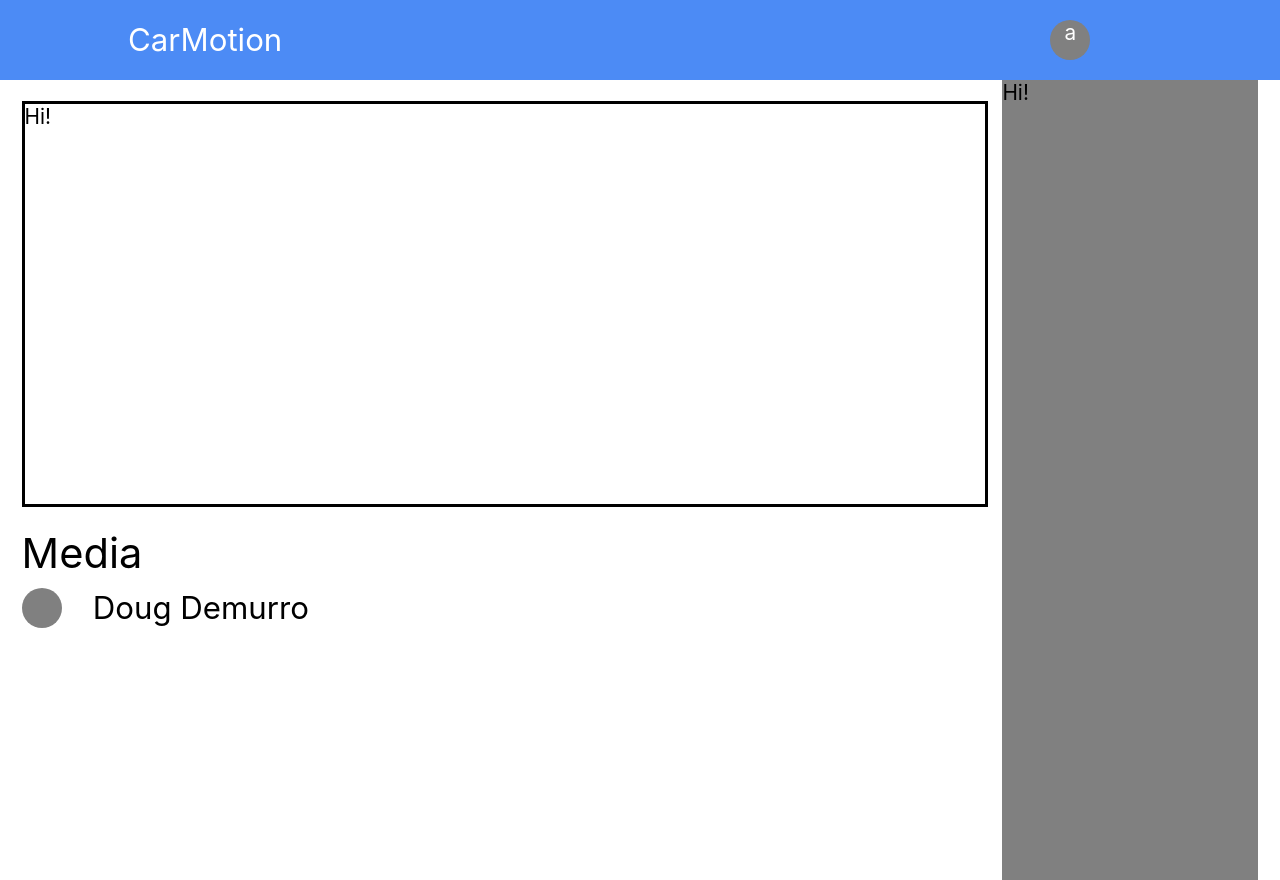
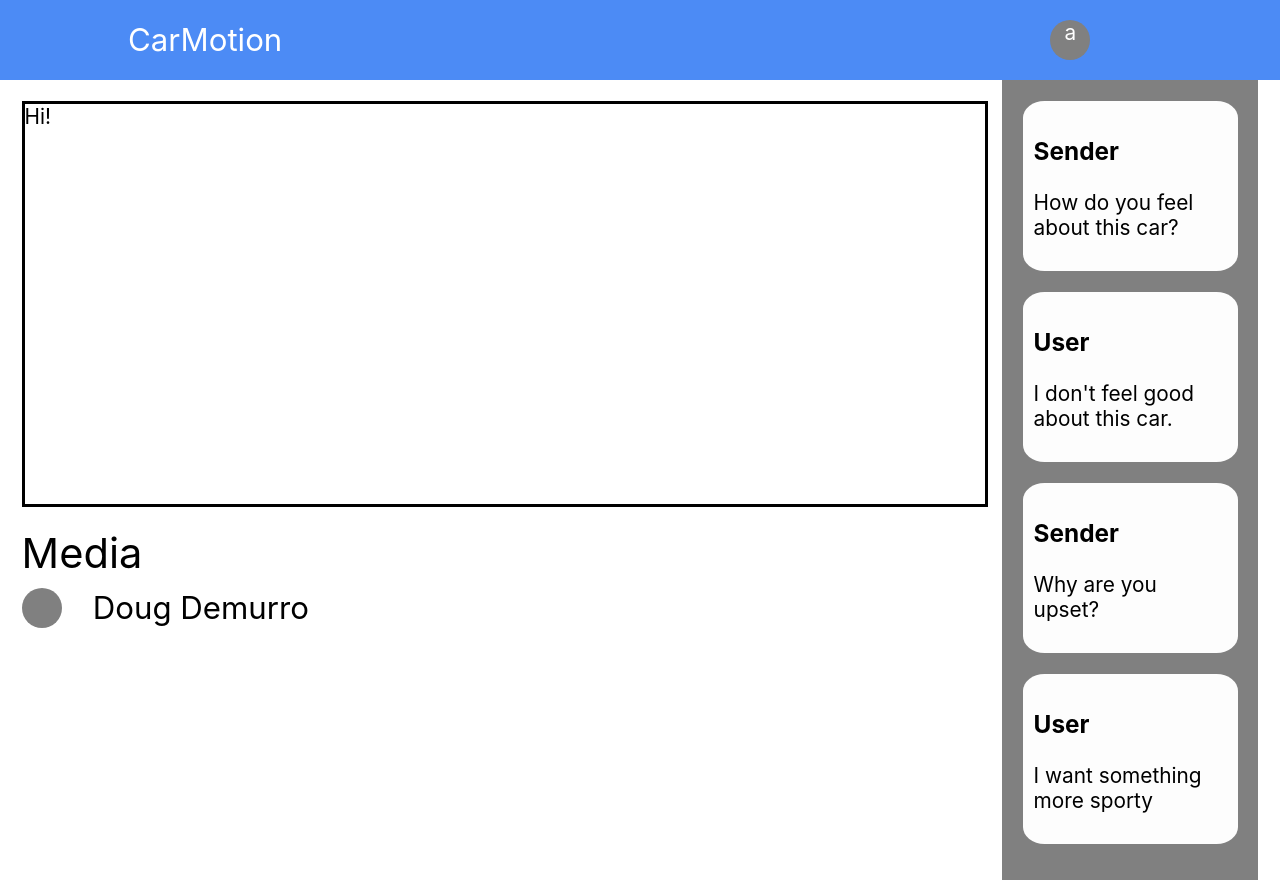
Before and after one commit to raghavpillai/eMotical, a React (Create React App) app in the folder client/: page / in a window 1280 px wide. Built offline with nearby package versions, Linux system fonts and the light colour scheme.

Commit message:
Created chat bubbles

```diff
--- a/client/src/App.css
+++ b/client/src/App.css
@@ -98,3 +98,14 @@
   color: black;
   background-color: gray;
 }
+
+.chat-wrapper {
+  margin: 1em;
+}
+
+.chat-bubble {
+  background-color: #fdfdfd;
+  margin-top: 1em;
+  border-radius: 10%;
+  padding: 0.5em;
+}
--- a/client/src/App.js
+++ b/client/src/App.js
@@ -1,5 +1,6 @@
 import logo from './logo.svg';
 import './App.css';
+import Chat from './chat'
 
 function App() {
   return (
@@ -21,7 +22,9 @@ function App() {
           </div>
 
         </div>
-        <div className="chat">Hi!</div>
+        <div className="chat">
+          <Chat/>
+        </div>
       </div>
     </div>
 
--- /dev/null
+++ b/client/src/chat.js
@@ -0,0 +1,23 @@
+import './App.css'
+
+const conversationArray = [
+    {name: "Sender", message: "How do you feel about this car?"},
+    {name: "User", message: "I don't feel good about this car."},
+    {name: "Sender", message: "Why are you upset?"},
+    {name: "User", message: "I want something more sporty"}
+];
+
+function Chat(){
+    return (
+        <div className="chat-wrapper">
+            {conversationArray.map((convo) => (
+                <div className="chat-bubble">
+                    <h3>{convo.name}</h3>
+                    <p>{convo.message}</p>
+                </div>
+            ))}
+        </div>
+    )
+}
+
+export default Chat;
```
